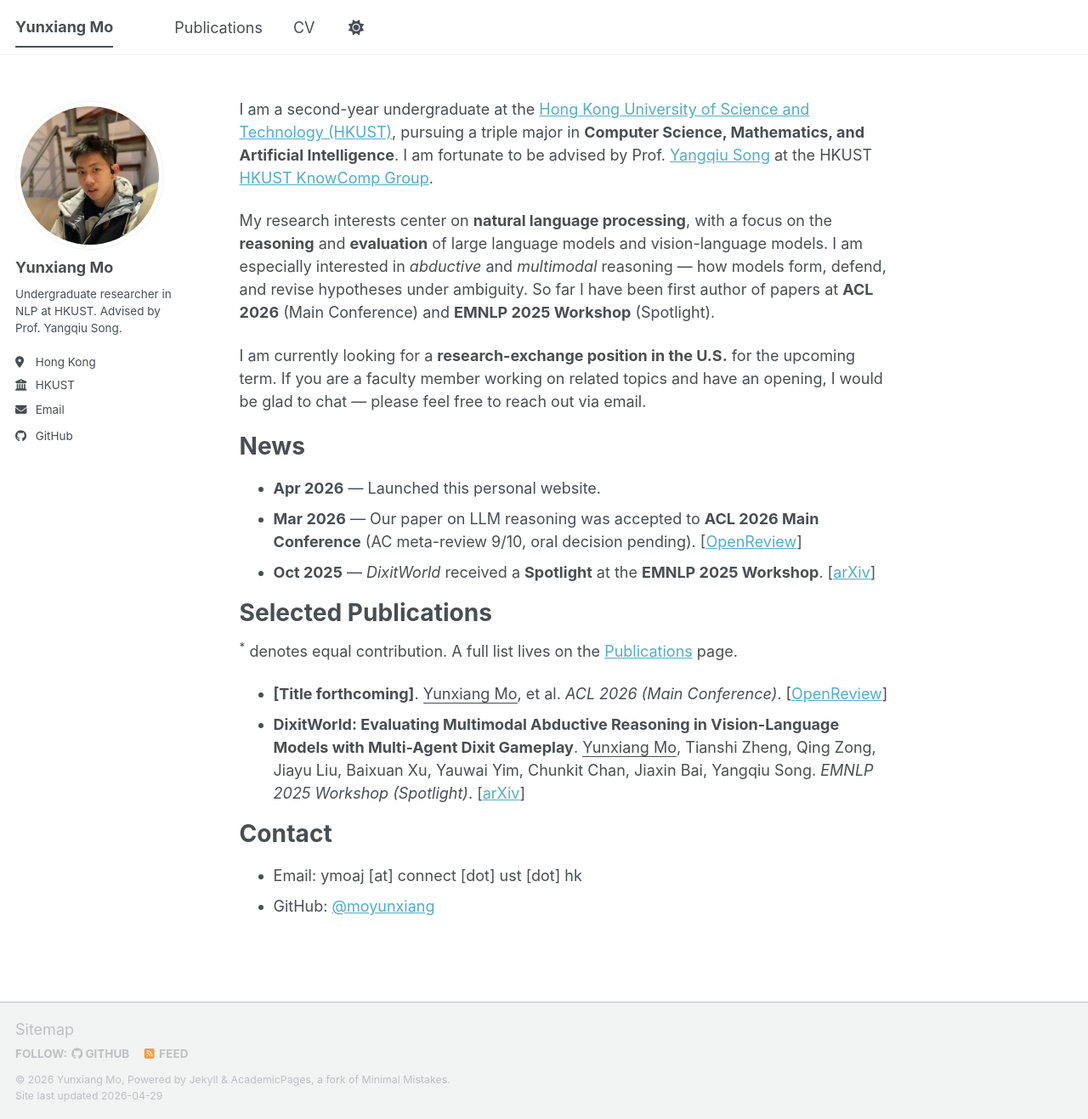
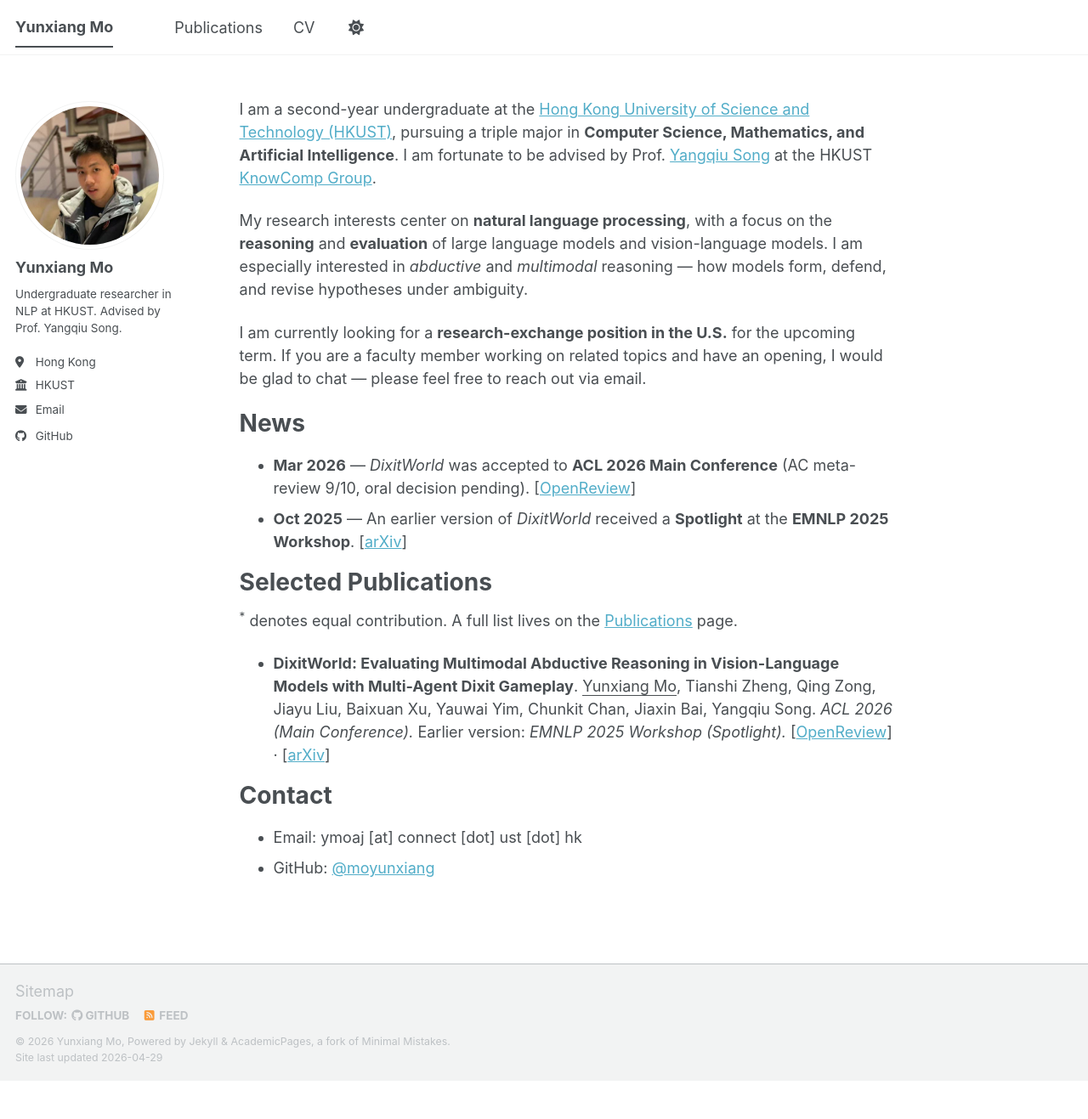
Before and after one commit to moyunxiang/moyunxiang.github.io, a Jekyll site: the page built from _pages/about.md, in a window 1280 px wide and 1317 px high. Shown: the whole window at 85% size. Built offline with Jekyll 4.4.1, drawn with Linux system fonts in a browser that asks for light colours; a script bundle is joined from its source files by our own code; library files that are not in the unit come from our copies.

Commit message:
Merge ACL/EMNLP entries: same DixitWorld paper transferred to ACL 2026 Main; note workshop version

```diff
--- a/_pages/about.md
+++ b/_pages/about.md
@@ -7,24 +7,25 @@
   - /about.html
 ---
 
-I am a second-year undergraduate at the [Hong Kong University of Science and Technology (HKUST)](https://hkust.edu.hk), pursuing a triple major in **Computer Science, Mathematics, and Artificial Intelligence**. I am fortunate to be advised by Prof. [Yangqiu Song](https://www.cse.ust.hk/~yqsong/) at the HKUST [HKUST KnowComp Group](http://hkust-knowcomp.github.io/).
+I am a second-year undergraduate at the [Hong Kong University of Science and Technology (HKUST)](https://hkust.edu.hk), pursuing a triple major in **Computer Science, Mathematics, and Artificial Intelligence**. I am fortunate to be advised by Prof. [Yangqiu Song](https://www.cse.ust.hk/~yqsong/) at the HKUST [KnowComp Group](http://hkust-knowcomp.github.io/).
 
-My research interests center on **natural language processing**, with a focus on the **reasoning** and **evaluation** of large language models and vision-language models. I am especially interested in *abductive* and *multimodal* reasoning — how models form, defend, and revise hypotheses under ambiguity. So far I have been first author of papers at **ACL 2026** (Main Conference) and **EMNLP 2025 Workshop** (Spotlight).
+My research interests center on **natural language processing**, with a focus on the **reasoning** and **evaluation** of large language models and vision-language models. I am especially interested in *abductive* and *multimodal* reasoning — how models form, defend, and revise hypotheses under ambiguity.
 
 I am currently looking for a **research-exchange position in the U.S.** for the upcoming term. If you are a faculty member working on related topics and have an opening, I would be glad to chat — please feel free to reach out via email.
 
 News
 ======
-- **Apr 2026** — Launched this personal website.
-- **Mar 2026** — Our paper on LLM reasoning was accepted to **ACL 2026 Main Conference** (AC meta-review 9/10, oral decision pending). \[[OpenReview](https://openreview.net/forum?id=ikU0NDfKvO)\]
-- **Oct 2025** — *DixitWorld* received a **Spotlight** at the **EMNLP 2025 Workshop**. \[[arXiv](https://arxiv.org/abs/2510.10117)\]
+- **Mar 2026** — *DixitWorld* was accepted to **ACL 2026 Main Conference** (AC meta-review 9/10, oral decision pending). \[[OpenReview](https://openreview.net/forum?id=ikU0NDfKvO)\]
+- **Oct 2025** — An earlier version of *DixitWorld* received a **Spotlight** at the **EMNLP 2025 Workshop**. \[[arXiv](https://arxiv.org/abs/2510.10117)\]
 
 Selected Publications
 ======
 <sup>*</sup> denotes equal contribution. A full list lives on the [Publications](/publications/) page.
 
-- **\[Title forthcoming\]**. <u>Yunxiang Mo</u>, et al. *ACL 2026 (Main Conference)*. \[[OpenReview](https://openreview.net/forum?id=ikU0NDfKvO)\]
-- **DixitWorld: Evaluating Multimodal Abductive Reasoning in Vision-Language Models with Multi-Agent Dixit Gameplay**. <u>Yunxiang Mo</u>, Tianshi Zheng, Qing Zong, Jiayu Liu, Baixuan Xu, Yauwai Yim, Chunkit Chan, Jiaxin Bai, Yangqiu Song. *EMNLP 2025 Workshop (Spotlight)*. \[[arXiv](https://arxiv.org/abs/2510.10117)\]
+- **DixitWorld: Evaluating Multimodal Abductive Reasoning in Vision-Language Models with Multi-Agent Dixit Gameplay**.
+  <u>Yunxiang Mo</u>, Tianshi Zheng, Qing Zong, Jiayu Liu, Baixuan Xu, Yauwai Yim, Chunkit Chan, Jiaxin Bai, Yangqiu Song.
+  *ACL 2026 (Main Conference).* Earlier version: *EMNLP 2025 Workshop (Spotlight).*
+  \[[OpenReview](https://openreview.net/forum?id=ikU0NDfKvO)\] · \[[arXiv](https://arxiv.org/abs/2510.10117)\]
 
 Contact
 ======
```
Also changed, not shown: _publications/2026-acl-dixitworld.md (renamed from _publications/2025-emnlp-paper.md, +10 -8 lines), _publications/2026-acl-paper.md (deleted, +0 -21 lines).
